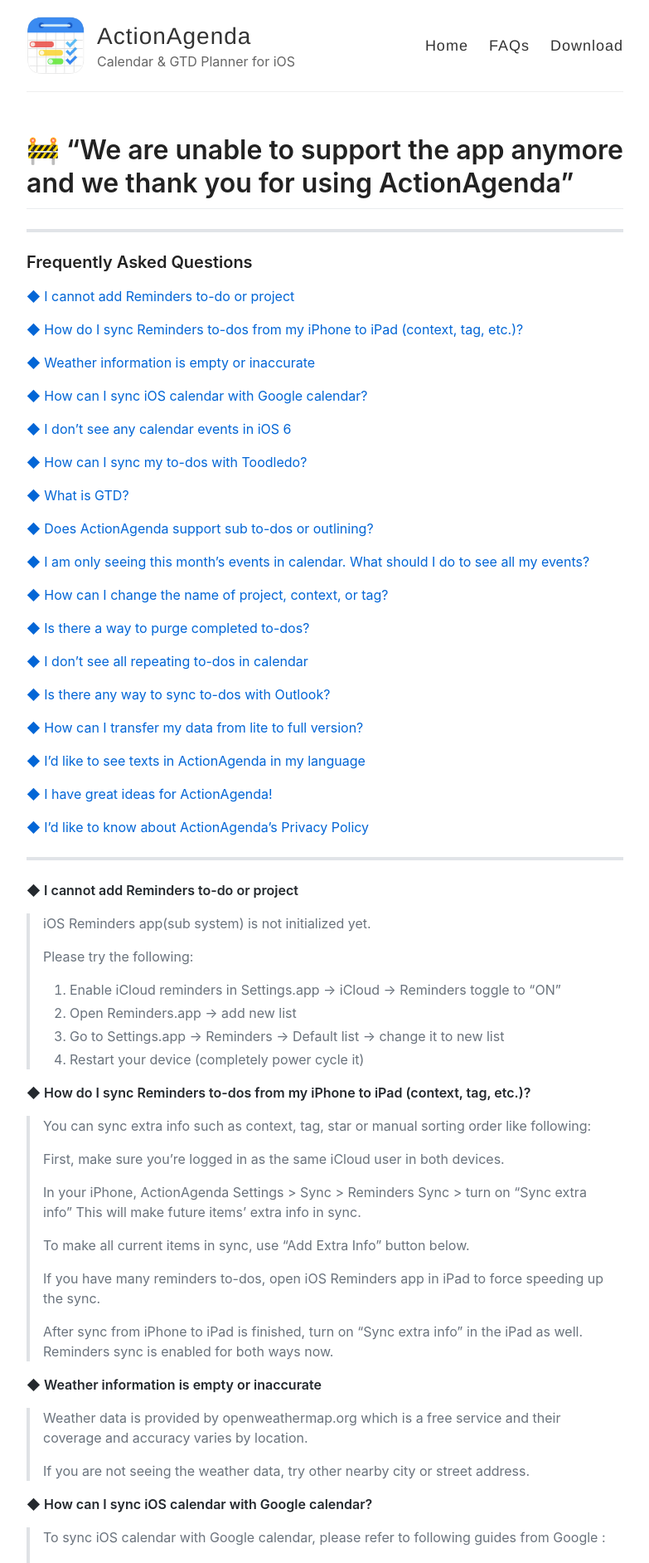
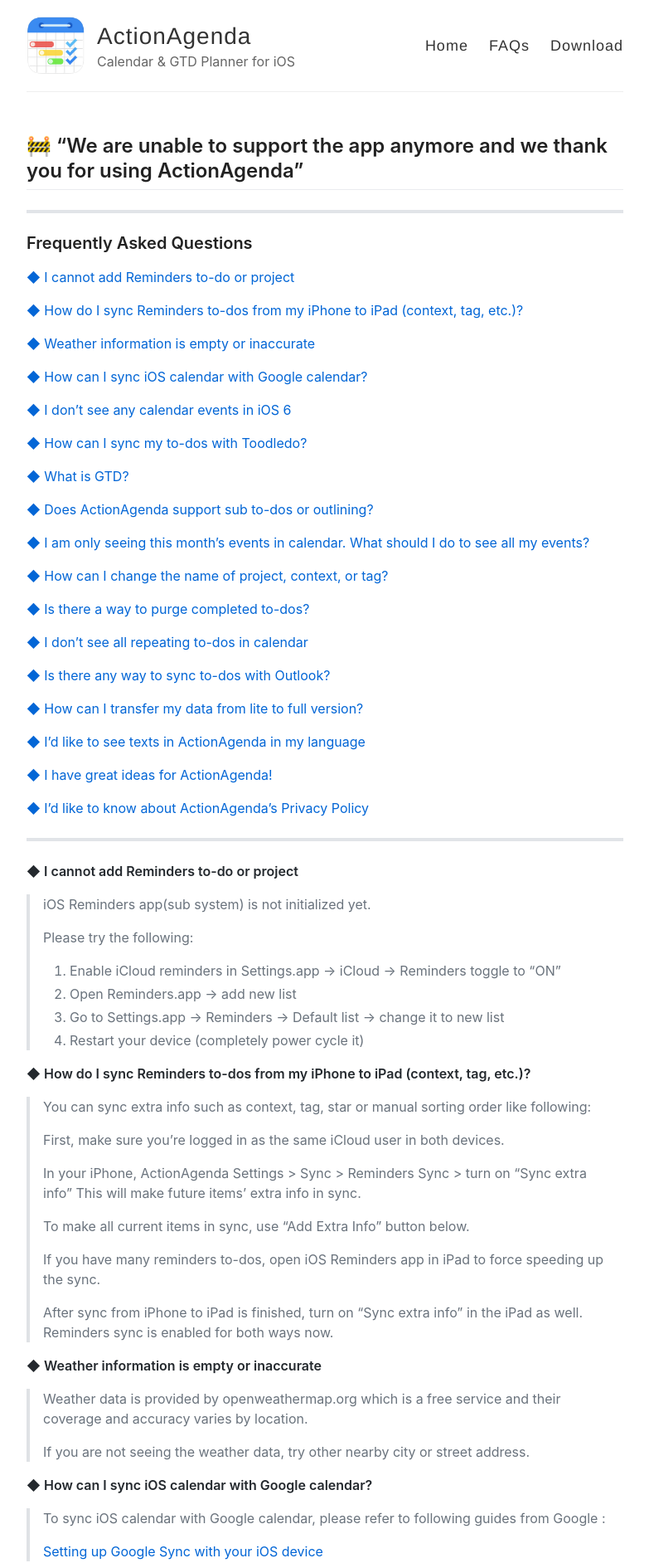
Before and after one commit to actionagenda/actionagenda, a Jekyll site: the page built from faqs.md, in a window 1280 px wide. Shown: the top 1884 px of the page at 83% size, without its empty margins (248-1031 px from the left). Built offline with Jekyll 4.4.1, drawn with Linux system fonts in a browser that asks for light colours.

Commit message:
Update faqs.md

```diff
--- a/faqs.md
+++ b/faqs.md
@@ -4,7 +4,7 @@ title: FAQs
 permalink: /faqs-en/
 ---
 
-# 🚧 "We are unable to support the app anymore and we thank you for using ActionAgenda"
+## 🚧 "We are unable to support the app anymore and we thank you for using ActionAgenda"
 -------
 
 ### Frequently Asked Questions
```
